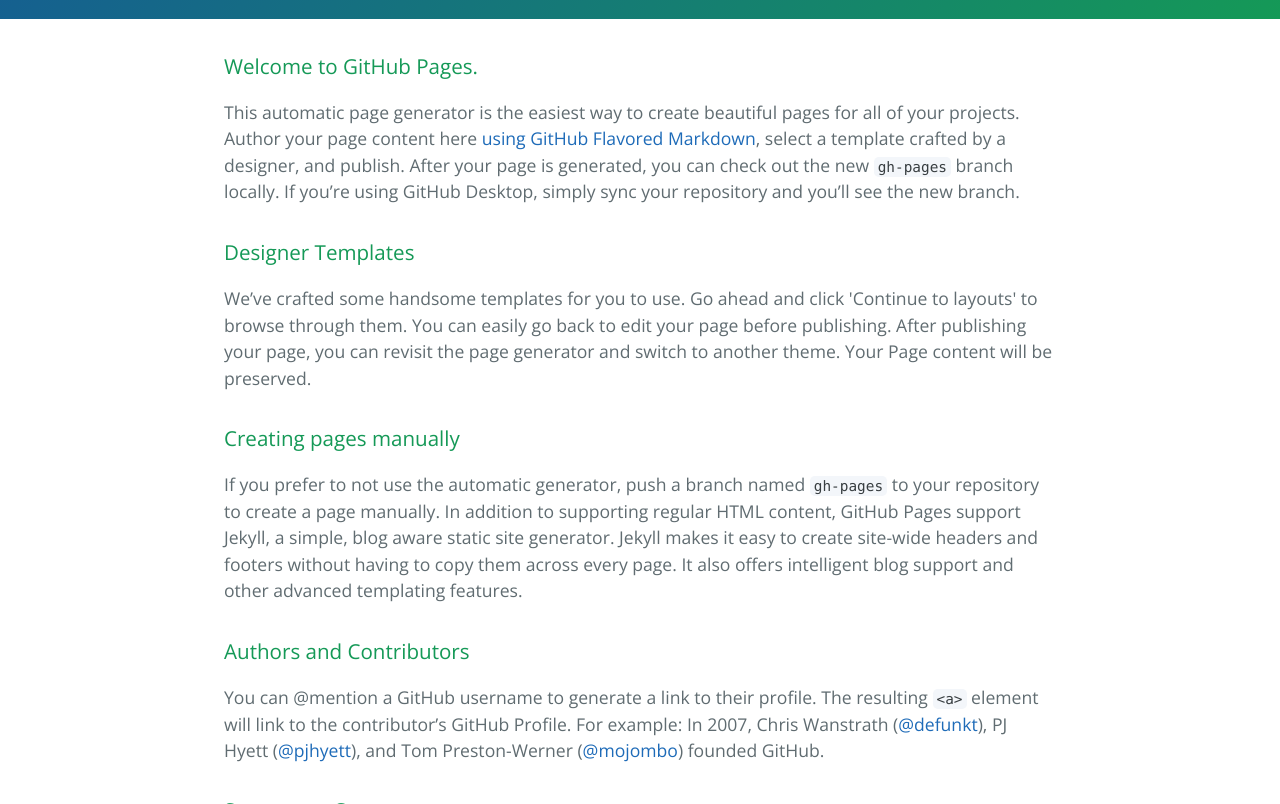
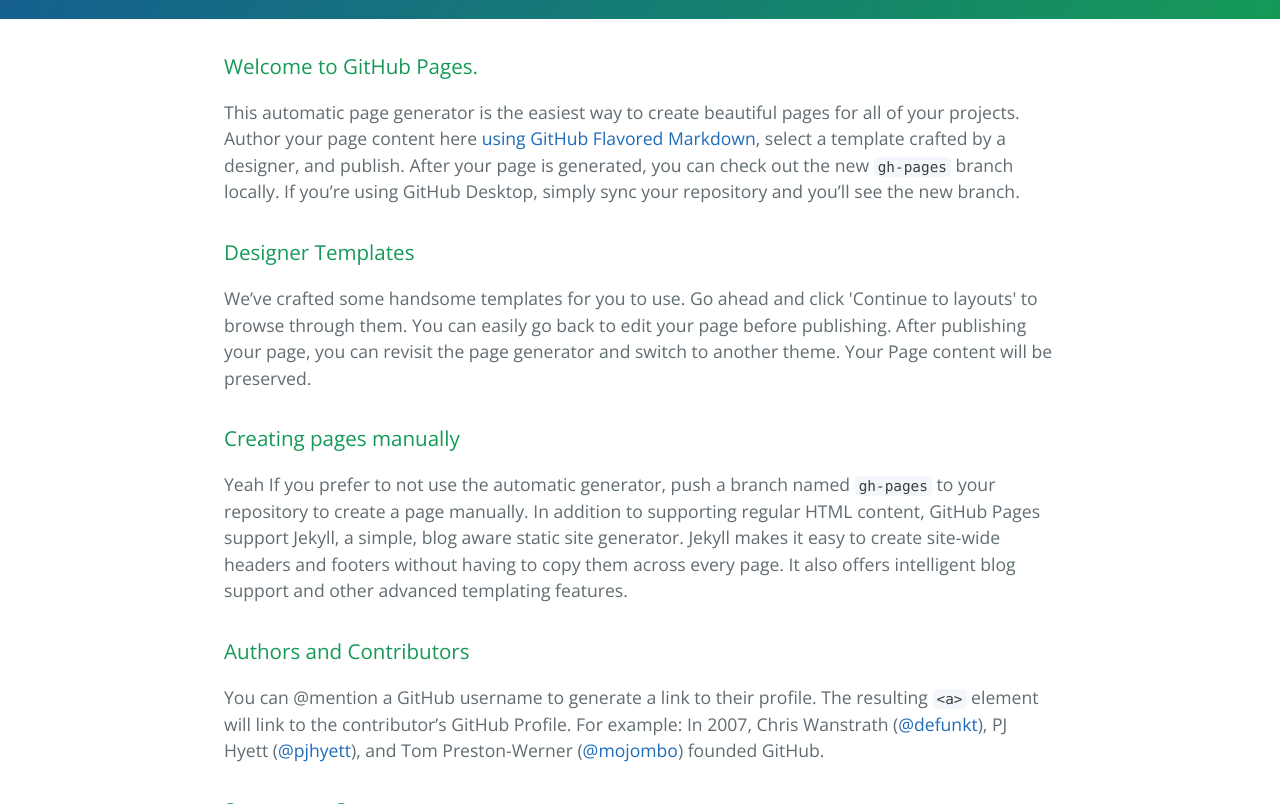
Before and after one commit to lemikitao/coursera-test, a plain HTML site: page index.html in a window 1280 px wide. Shown: the part 364-1168 px from the top of the page. Drawn offline with nearby package versions, Linux system fonts and the light colour scheme.

Commit message:
added yeah

```diff
--- a/index.html
+++ b/index.html
@@ -32,7 +32,7 @@
 <h3>
 <a id="creating-pages-manually" class="anchor" href="#creating-pages-manually" aria-hidden="true"><span aria-hidden="true" class="octicon octicon-link"></span></a>Creating pages manually</h3>
 
-<p>If you prefer to not use the automatic generator, push a branch named <code>gh-pages</code> to your repository to create a page manually. In addition to supporting regular HTML content, GitHub Pages support Jekyll, a simple, blog aware static site generator. Jekyll makes it easy to create site-wide headers and footers without having to copy them across every page. It also offers intelligent blog support and other advanced templating features.</p>
+<p>Yeah If you prefer to not use the automatic generator, push a branch named <code>gh-pages</code> to your repository to create a page manually. In addition to supporting regular HTML content, GitHub Pages support Jekyll, a simple, blog aware static site generator. Jekyll makes it easy to create site-wide headers and footers without having to copy them across every page. It also offers intelligent blog support and other advanced templating features.</p>
 
 <h3>
 <a id="authors-and-contributors" class="anchor" href="#authors-and-contributors" aria-hidden="true"><span aria-hidden="true" class="octicon octicon-link"></span></a>Authors and Contributors</h3>
```
